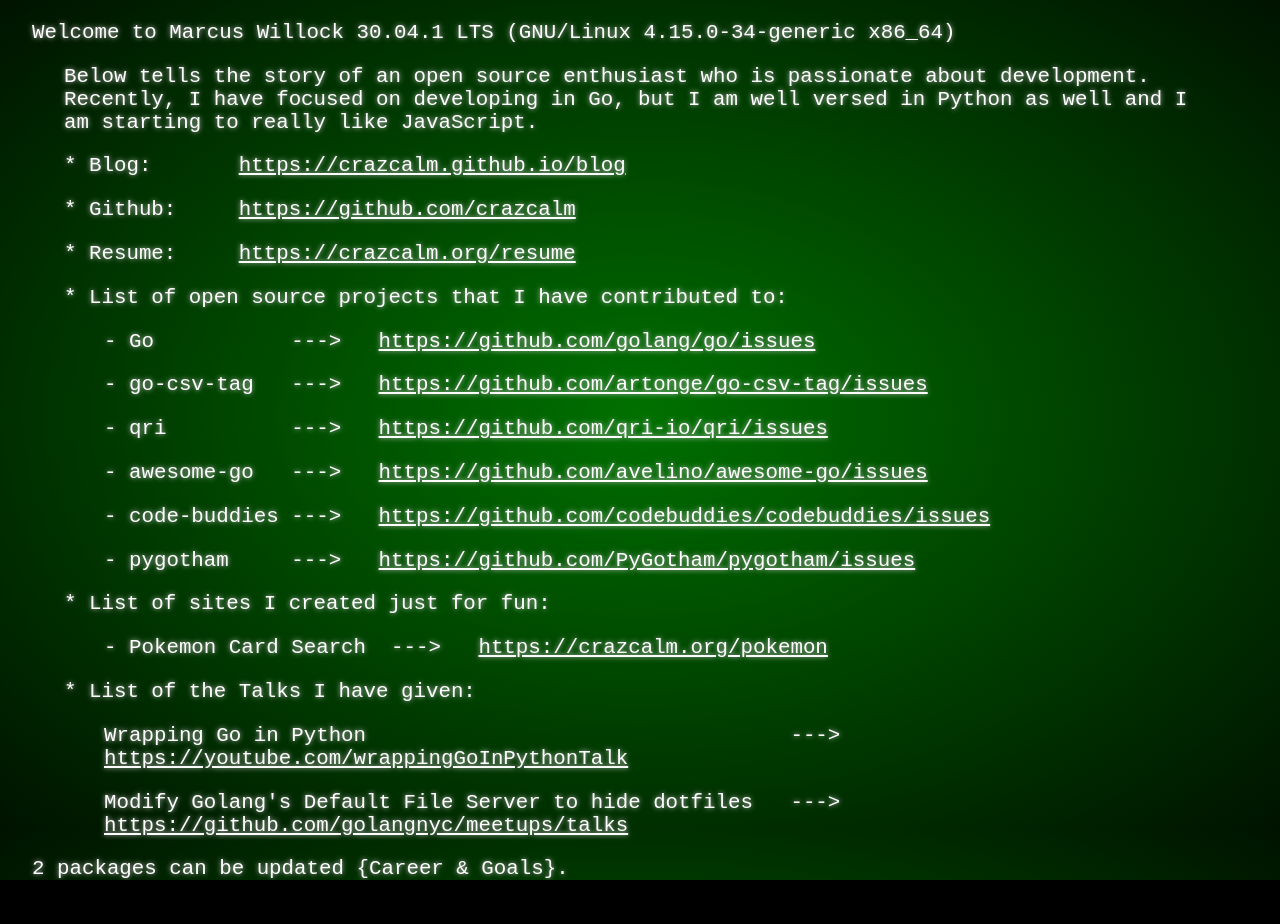
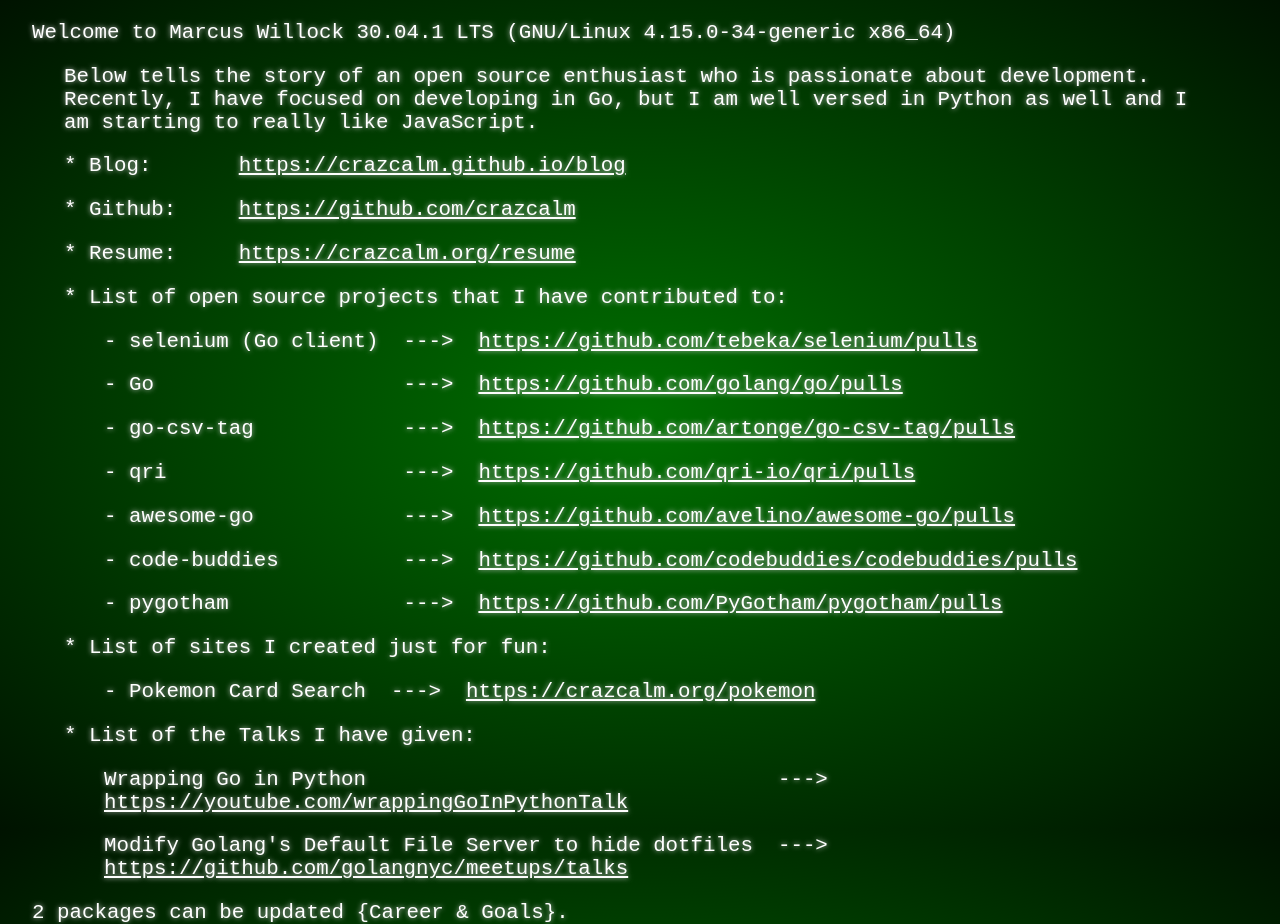
Before and after one commit to crazcalm/personal-site, a plain HTML site: page templates/personal_website.html in a window 1280 px wide. Before the commit the page ends 880 px from the top, so only its background shows below. Drawn offline with Linux system fonts and the light colour scheme; files that its build step writes are made by us from their sources.

Commit message:
Add one contributed to repo, change issue links to pull request links, and change the fake url to say pulls instead of issues

```diff
--- a/templates/personal_website.html
+++ b/templates/personal_website.html
@@ -28,21 +28,22 @@
 
      <p>* List of open source projects that I have contributed to:</p>
      <ul>
-       <li><pre>- Go           --->   <a href="https://github.com/golang/go/issues?q=author%3Acrazcalm">https://github.com/golang/go/issues</a></pre></li>
-       <li><pre>- go-csv-tag   --->   <a href="https://github.com/artonge/go-csv-tag/issues?q=author%3Acrazcalm">https://github.com/artonge/go-csv-tag/issues</a></pre></li>
-       <li><pre>- qri          --->   <a href="https://github.com/qri-io/qri/issues?q=author%3Acrazcalm">https://github.com/qri-io/qri/issues</a></pre></li>
-       <li><pre>- awesome-go   --->   <a href="https://github.com/avelino/awesome-go/issues?q=author%3Acrazcalm">https://github.com/avelino/awesome-go/issues</a></pre></li>
-       <li><pre>- code-buddies --->   <a href="https://github.com/codebuddies/codebuddies/issues?q=author%3Acrazcalm">https://github.com/codebuddies/codebuddies/issues</a></pre></li>
-       <li><pre>- pygotham     --->   <a href="https://github.com/PyGotham/pygotham/issues?q=author%3Acrazcalm">https://github.com/PyGotham/pygotham/issues</a></pre></li>
+       <li><pre>- selenium (Go client)  --->  <a href="https://github.com/tebeka/selenium/pulls?utf8=%E2%9C%93&q=is%3Apr+author%3Acrazcalm+">https://github.com/tebeka/selenium/pulls</a></pre></li>
+       <li><pre>- Go                    --->  <a href="https://github.com/golang/go/pulls?utf8=%E2%9C%93&q=+is%3Apr+author%3Acrazcalm+">https://github.com/golang/go/pulls</a></pre></li>
+       <li><pre>- go-csv-tag            --->  <a href="https://github.com/artonge/go-csv-tag/pulls?utf8=%E2%9C%93&q=is%3Apr+author%3Acrazcalm+">https://github.com/artonge/go-csv-tag/pulls</a></pre></li>
+       <li><pre>- qri                   --->  <a href="https://github.com/qri-io/qri/pulls?utf8=%E2%9C%93&q=is%3Apr+author%3Acrazcalm+">https://github.com/qri-io/qri/pulls</a></pre></li>
+       <li><pre>- awesome-go            --->  <a href="https://github.com/avelino/awesome-go/pulls?utf8=%E2%9C%93&q=+is%3Apr+author%3Acrazcalm+">https://github.com/avelino/awesome-go/pulls</a></pre></li>
+       <li><pre>- code-buddies          --->  <a href="https://github.com/codebuddies/codebuddies/pulls?utf8=%E2%9C%93&q=is%3Apr+author%3Acrazcalm+">https://github.com/codebuddies/codebuddies/pulls</a></pre></li>
+       <li><pre>- pygotham              --->  <a href="https://github.com/PyGotham/pygotham/pulls?utf8=%E2%9C%93&q=is%3Apr+author%3Acrazcalm+">https://github.com/PyGotham/pygotham/pulls</a></pre></li>
      </ul>
      <p>* List of sites I created just for fun:</p>
      <ul>
-      <li><pre>- Pokemon Card Search  --->   <a href="/pokemon">https://crazcalm.org/pokemon</a></pre></li>
+      <li><pre>- Pokemon Card Search  --->  <a href="/pokemon">https://crazcalm.org/pokemon</a></pre></li>
      </ul>
      <p>* List of the Talks I have given:</p>
      <ul>
-      <li><pre>Wrapping Go in Python                                  --->   <a href="https://www.youtube.com/watch?v=6v6OZXk2E_w">https://youtube.com/wrappingGoInPythonTalk</a></pre></li>
-      <li><pre>Modify Golang's Default File Server to hide dotfiles   --->   <a href="https://github.com/golangnyc/meetups/blob/master/talks/serve_it.pdf">https://github.com/golangnyc/meetups/talks</a></pre></li>
+      <li><pre>Wrapping Go in Python                                 --->  <a href="https://www.youtube.com/watch?v=6v6OZXk2E_w">https://youtube.com/wrappingGoInPythonTalk</a></pre></li>
+      <li><pre>Modify Golang's Default File Server to hide dotfiles  --->  <a href="https://github.com/golangnyc/meetups/blob/master/talks/serve_it.pdf">https://github.com/golangnyc/meetups/talks</a></pre></li>
      </ul>
     </div>
     <p>2 packages can be updated {Career & Goals}. </p>
```
